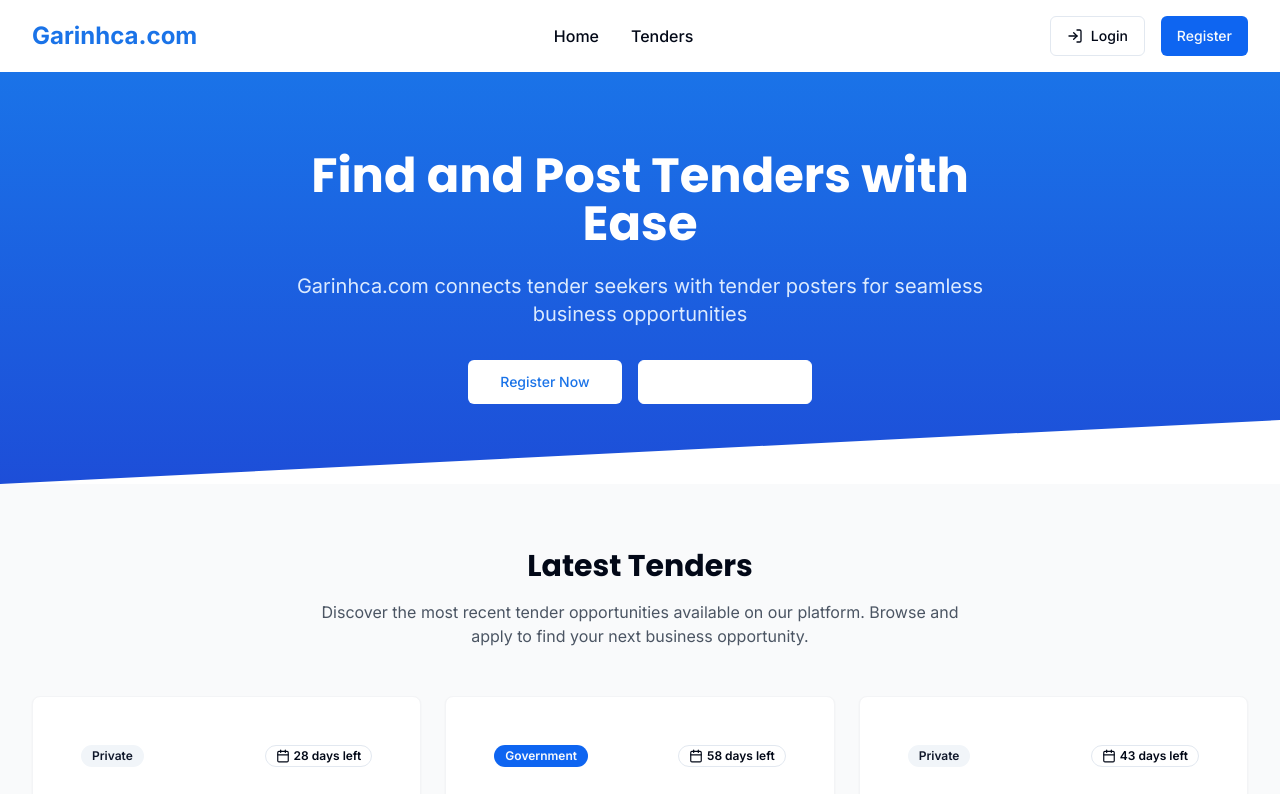
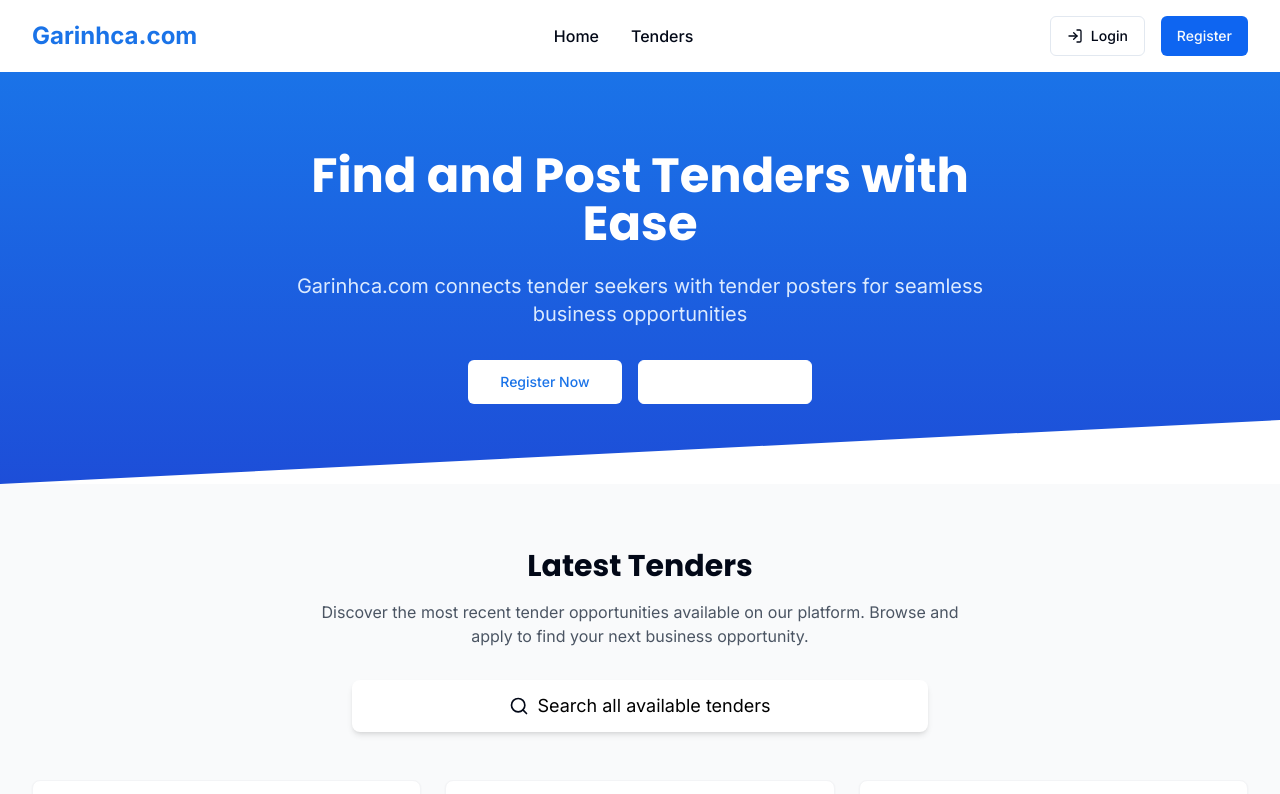
Before and after one commit to Prasannagirioffical/garinhca-tender-hub, a React (Vite) app: page / in a window 1280 px wide. Shown: the top 794 px of the page. Built offline with nearby package versions, Linux system fonts and the light colour scheme.

Commit message:
Reverted to commit 363dbbd49135fcd3e97df3ab36d7fa2d902b606c

```diff
--- a/src/components/home/TenderList.tsx
+++ b/src/components/home/TenderList.tsx
@@ -3,6 +3,7 @@ import { useTender } from '@/contexts/TenderContext';
 import TenderCard from '@/components/tenders/TenderCard';
 import { Button } from '@/components/ui/button';
 import { Link } from 'react-router-dom';
+import { Search } from 'lucide-react';
 
 const TenderList = () => {
   const { tenders } = useTender();
@@ -26,6 +27,13 @@ const TenderList = () => {
           <p className="text-gray-600 max-w-2xl mx-auto">
             Discover the most recent tender opportunities available on our platform. Browse and apply to find your next business opportunity.
           </p>
+
+          <div className="mt-8 max-w-xl mx-auto">
+            <Link to="/tenders" className="flex items-center justify-center gap-2 bg-white py-3 px-4 rounded-lg shadow-md hover:shadow-lg transition-all">
+              <Search size={20} />
+              <span className="text-lg text-black">Search all available tenders</span>
+            </Link>
+          </div>
         </div>
 
         {recentTenders.length > 0 ? (
```
